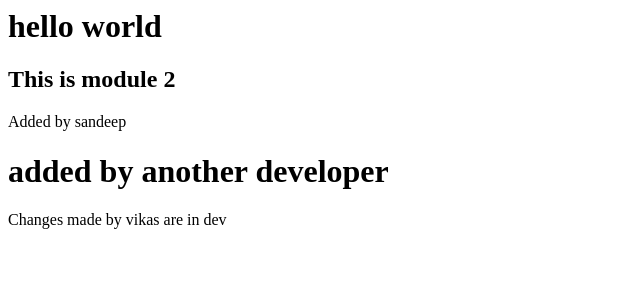
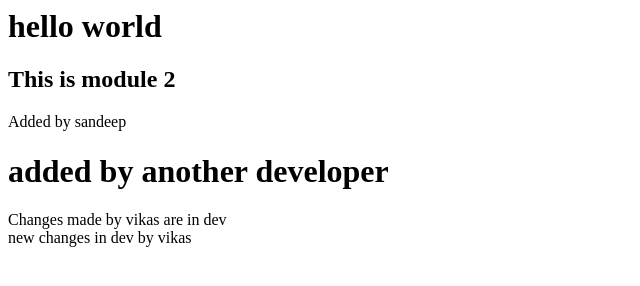
Before and after one commit to sandeepnegi1996/learngit, a plain HTML site: page index.html in a window 1280 px wide. Shown: the whole page, without its empty margins (0-640 px from the left). Drawn offline with Linux system fonts and the light colour scheme.

Commit message:
changes by vikas

```diff
--- a/index.html
+++ b/index.html
@@ -21,5 +21,9 @@
         <div>
             Changes made by vikas are in dev
         </div>
+
+        <div>
+            new changes in dev by vikas
+        </div>
 </body>
 </html>
```
